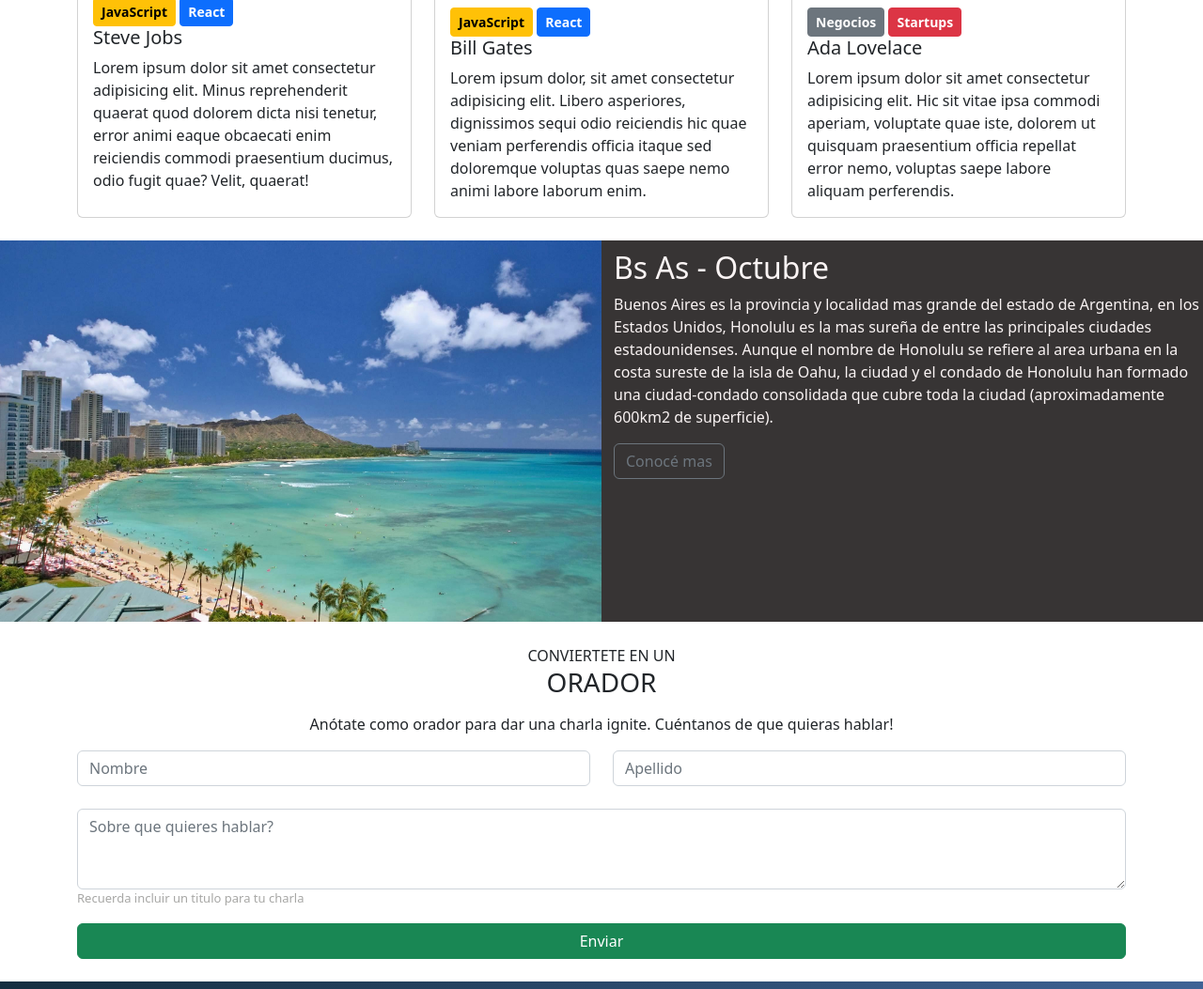
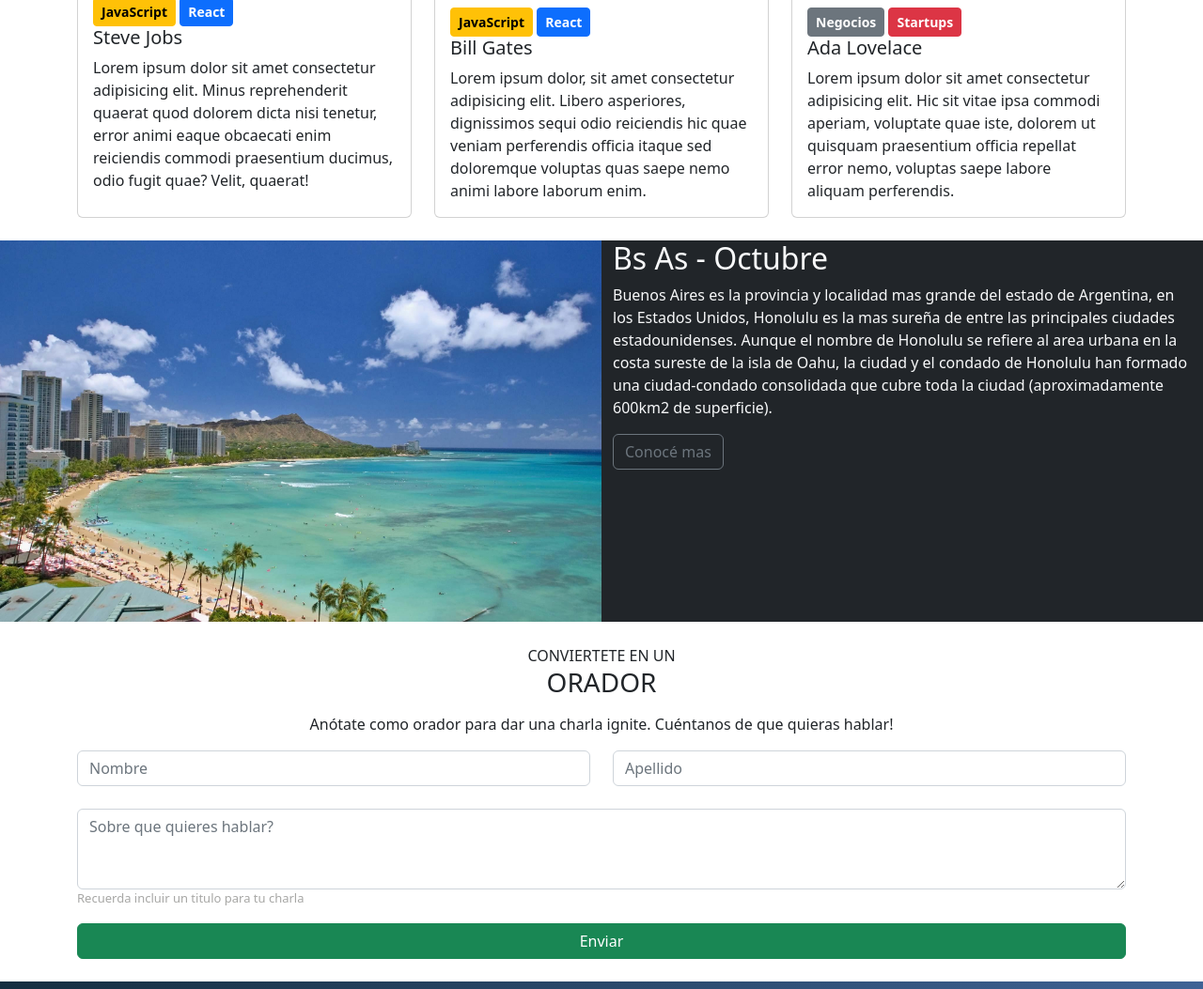
Before and after one commit to Johannacolonna/TRABAJO, a plain HTML site: page index.html in a window 1280 px wide. Shown: the part 1317-2370 px from the top of the page at 94% size. Drawn offline with Linux system fonts and the light colour scheme.

Commit message:
actualizado

```diff
--- a/index.html
+++ b/index.html
@@ -88,19 +88,26 @@
         </div>
       </div>
 <br>
-      <div class="hawai">
-      <div class="honolulu">
-      <img src="./imagenes tp/honolulu.jpg" class="img-fluid" alt="hawai">
+<div class="container-fluid">
+  <div class="row">
+      <div class="col-md-6 p-0">
+        <img src="./imagenes tp/honolulu.jpg"
+          class="img-fluid" alt="hawai">
       </div>
-      <div class="buenosaires">
-      <div id="textobuenosaires">
-      <h2>Bs As - Octubre</h2>
-      <p>Buenos Aires es la provincia y localidad mas grande del estado de Argentina, en los Estados Unidos, Honolulu es la mas sureña de entre las principales ciudades estadounidenses. Aunque el nombre de Honolulu se refiere al area urbana en la costa sureste de la isla de Oahu, la ciudad y el condado de Honolulu han formado una ciudad-condado  consolidada que cubre toda la ciudad (aproximadamente 600km2 de superficie).</p>
+      <div class="col-md-6 bg-dark text-light">
+          <h2>Bs As - Octubre</h2>
+          <p>Buenos Aires es la provincia y localidad mas grande del estado de Argentina,
+          en los Estados Unidos, Honolulu es la mas sureña de entre las principales
+          ciudades estadounidenses. Aunque el nombre de Honolulu se refiere al area
+          urbana en la costa sureste de la isla de Oahu, la ciudad y el condado de
+          Honolulu han formado una ciudad-condado  consolidada que cubre toda la ciudad
+          (aproximadamente 600km2 de superficie).</p>
       <button type="button" class="btn btn-outline-secondary">Conocé mas</button>
-      </div>
-      </div>
-      </div>
+    </div>
   </div>
+</div>
+
+
       <br>
       <div class="container text-center">
         <h7>CONVIERTETE EN UN</h7><h3>ORADOR</h3></p>
--- a/stylesheet.css
+++ b/stylesheet.css
@@ -87,13 +87,6 @@ header{
     justify-content: space-around;
 }
 
-#textobuenosaires{
-    color:#faf4f4;
-    margin-top: 10px;
-    margin-left: 13px;
-
-}
-
 .color{
     text-align: start;
     font-size: small;
@@ -103,19 +96,6 @@ header{
     text-align: center;
 }
 
-.hawai{
-    display:flex;
-}
-
-.honolulu{
-    width:680px;
-}
-
-.buenosaires{
-    width:680px;
-    background-color: rgb(55, 52, 52);
-}
-
 .btn btn-success{
     background-color:rgb(20, 172, 20)!important;
 }
@@ -123,7 +103,7 @@ header{
 footer{
         background-image: linear-gradient(to right, rgb(21, 46, 64) , rgb(63, 99, 149));
         color: white;
-        justify-content: space-around;
+        justify-content:space-around;
         align-items: center;
         text-align:justify;
 }
```
